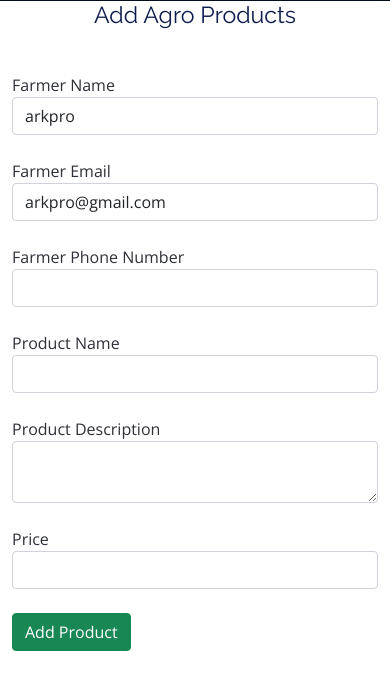
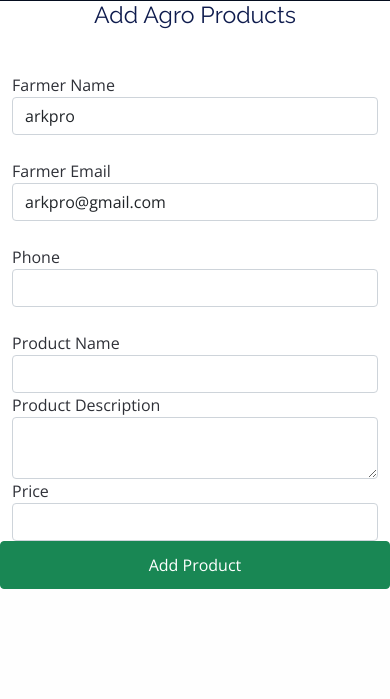
Before and after one commit to Tushtee06/Krishak-Project, a Flask app: page /addagroproduct in a window 390 px wide. Shown: the part 843-1542 px from the top of the page. After the commit the page ends 1432 px from the top, so only its background shows below. Run offline with Flask 3, Linux system fonts and the light colour scheme; a user stored in the database is signed in; data comes from the database, SQL or seed files in the repository; parts of the project's set-up code (start-up, migrations or seed data) failed here and were passed over; some libraries are stand-ins or nearby versions.

Commit message:
Added phone number input field in

```diff
--- a/farmer system/templates/addagroproducts.html
+++ b/farmer system/templates/addagroproducts.html
@@ -41,12 +41,12 @@
 <input type="email" class="form-control" name="email" value="{{current_user.email}}" id="{{current_user.email}}" required>
 </div>
 <br>
-<div class="form-group">
+
 
   <div class="form-group">
-    <label for="phone">Farmer Phone Number</label>
-    <input type="tel" class="form-control" name="phone" value="{{current_user.phone}}" id="phone" pattern="[0-9]{10}" required>
-  </div>
+    <label for="phone">Phone</label>
+    <input type="text" class="form-control" name="phone">
+</div>
   <br>
 
 
--- a/farmer system/templates/agroproducts.html
+++ b/farmer system/templates/agroproducts.html
@@ -32,7 +32,7 @@
 
         <p>Owner : {{p.username}}</p>
         <p>Email : {{p.email}}</p>
-        <p>Phone : {{p.phone}}</p>  <!-- Added phone number here -->
+       <!-- Added phone number here -->
 
         <a href="https://mail.google.com/mail/?view=cm&fs=1&tf=1&to={{p.email}}" target="_blank" class="btn btn-success">Purchase via Email</a>
         <a href="tel:{{p.phone}}" class="btn btn-info">Call</a> <!-- Added Call button -->
```
